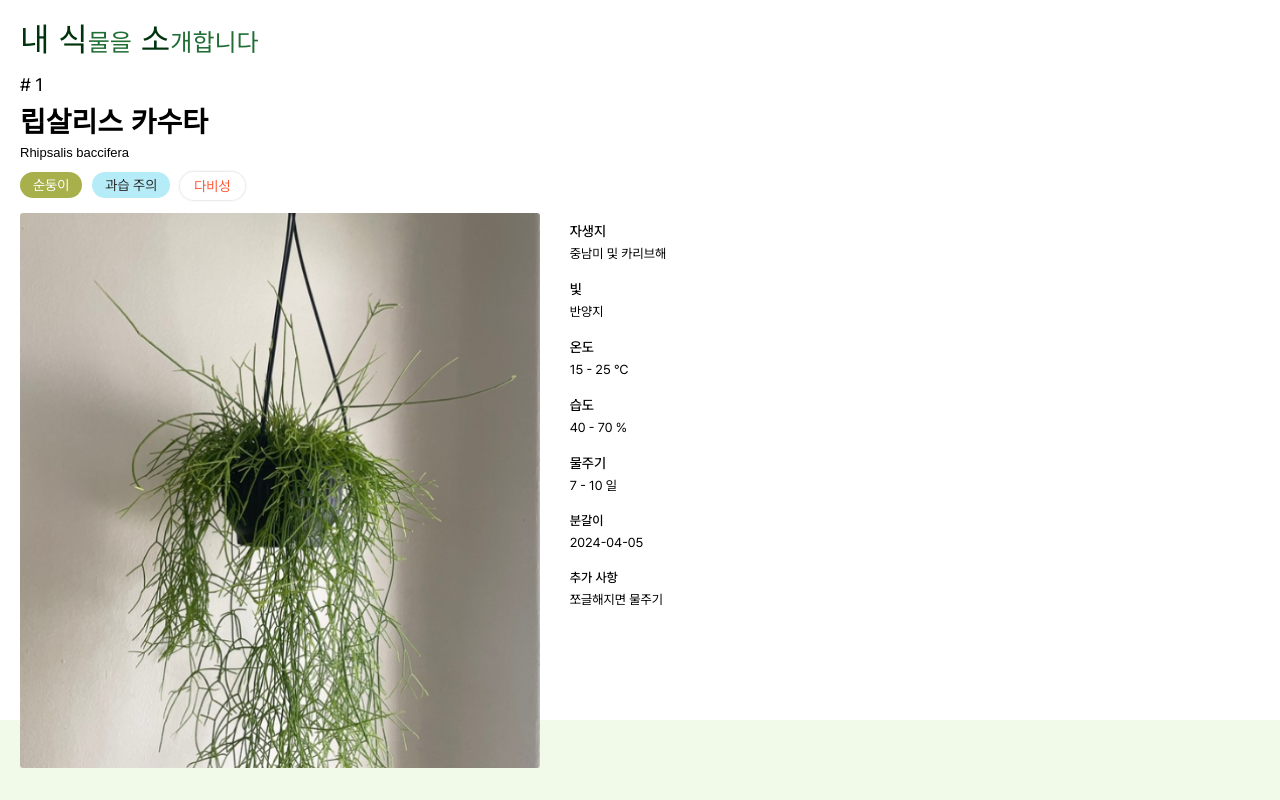
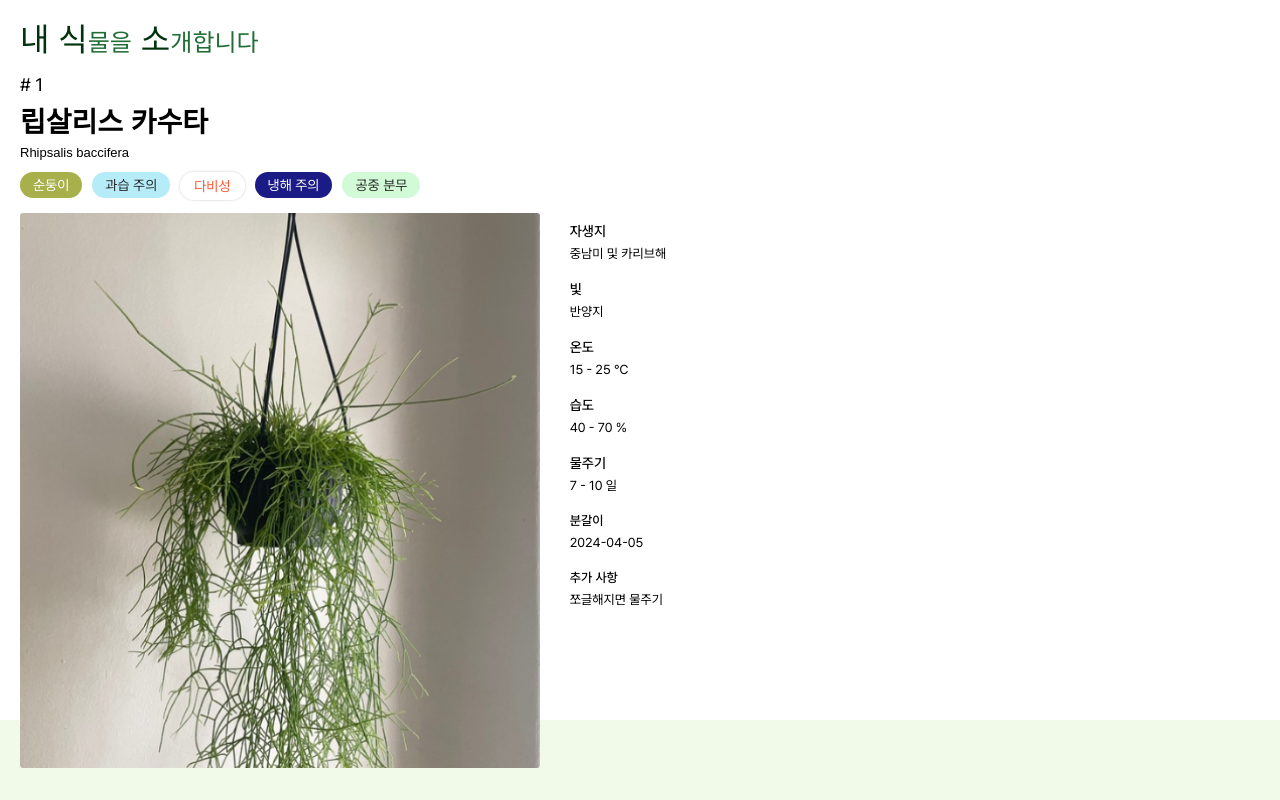
Before and after one commit to leedo97y/planteven, a Next.js app: page /detail/0 in a window 1280 px wide. Built offline with nearby package versions, Linux system fonts and the light colour scheme; a web font is replaced by a local one.

Commit message:
feat: 습도 및 냉해 관련 label 추가
- 습도 데이터를 이용한 공중 분무 관련 라벨 추가
- 온도 데이터를 이용한 냉해 관련 라벨 추가
- theme에 라벨 색상 추가
- 라벨 색상 이름 통일성 부여하기 위해 수정

```diff
--- a/src/components/Detail/DetailMainInfo.tsx
+++ b/src/components/Detail/DetailMainInfo.tsx
@@ -17,7 +17,9 @@ const DetailMainInfo = (props: PlantList) => {
         <h1>{props.name}</h1>
         <p id="detailName">{props.detailName}</p>
         <Label
+          temp={props.info?.temp}
           light={props.info?.light}
+          humidity={props.info?.humidity}
           watering={props.info?.watering}
           fertilizer={props.info?.fertilizer}
         />
--- a/src/components/Detail/Label.tsx
+++ b/src/components/Detail/Label.tsx
@@ -2,15 +2,27 @@ import { LabelContainer, LabelMainDiv } from "@/styles/LabelStyle";
 import { PlantInfoDetail } from "@/types";
 
 const Label = ({
+  temp,
   light,
+  humidity,
   watering,
   fertilizer,
-}: Pick<PlantInfoDetail, "light"> &
+}: Pick<PlantInfoDetail, "temp"> &
+  Pick<PlantInfoDetail, "light"> &
+  Pick<PlantInfoDetail, "humidity"> &
   Pick<PlantInfoDetail, "fertilizer"> &
   Pick<PlantInfoDetail, "watering">) => {
-  let cycle = 0;
-  watering?.map((num) => (cycle += num));
-  const average = cycle / 2;
+  let waterCycle = 0;
+  watering?.map((num) => (waterCycle += num));
+  const wateringAverage = Math.floor(waterCycle / watering?.length);
+
+  let tempSum = 0;
+  temp?.map((num) => (tempSum += num));
+  const tempAverage = Math.ceil(tempSum / temp?.length);
+
+  let humidSum = 0;
+  humidity?.map((num) => (humidSum += num));
+  const humidAverage = Math.ceil(humidSum / humidity?.length);
 
   return (
     <LabelContainer>
@@ -19,10 +31,10 @@ const Label = ({
       ) : (
         <LabelMainDiv id="easyToGrowIndoor">순둥이</LabelMainDiv>
       )}
-      {average > 7.5 ? (
+      {wateringAverage > 7.5 ? (
         <LabelMainDiv id="needLessWater">과습 주의</LabelMainDiv>
       ) : (
-        <LabelMainDiv id="waterLover">물이 좋아!</LabelMainDiv>
+        <LabelMainDiv id="waterLover">물먹는 하마</LabelMainDiv>
       )}
       {fertilizer === "HIGH" ? (
         <LabelMainDiv id="high">다비성</LabelMainDiv>
@@ -31,6 +43,16 @@ const Label = ({
       ) : (
         <LabelMainDiv id="low">비료 적게</LabelMainDiv>
       )}
+      {tempAverage > 18 ? (
+        <LabelMainDiv id="canBeFreezeInWinter">냉해 주의</LabelMainDiv>
+      ) : (
+        <LabelMainDiv id="surviveInWinter">겨울에도 짱셈</LabelMainDiv>
+      )}
+      {humidAverage > 50 ? (
+        <LabelMainDiv id="needAirHumidity">공중 분무</LabelMainDiv>
+      ) : (
+        <LabelMainDiv id="iLikeDryAir">건조한게 좋아</LabelMainDiv>
+      )}
     </LabelContainer>
   );
 };
--- a/src/styles/HeaderStyle.ts
+++ b/src/styles/HeaderStyle.ts
@@ -21,7 +21,7 @@ export const HomeTitle = styled.div`
     width: fit-content;
     margin: 0;
     font-size: ${({ theme }) => theme.font.xxlg};
-    color: ${({ theme }) => theme.colors.darkGreen};
+    color: ${({ theme }) => theme.colors.deepGreen};
 
     span {
       font-size: ${({ theme }) => theme.font.lg};
--- a/src/styles/LabelStyle.ts
+++ b/src/styles/LabelStyle.ts
@@ -15,6 +15,7 @@ export const LabelMainDiv = styled.div`
   padding: 5px 13px;
   border-radius: 50px;
 
+  /* 키우기 난이도 */
   &#easyToGrowIndoor {
     background-color: ${({ theme }) => theme.colors.yellowGreen};
     color: #fff;
@@ -25,6 +26,7 @@ export const LabelMainDiv = styled.div`
     color: #fff;
   }
 
+  /* 과습 예방 */
   &#waterLover {
     background-color: ${({ theme }) => theme.colors.mediumBlue};
     color: #fff;
@@ -35,6 +37,18 @@ export const LabelMainDiv = styled.div`
     color: ${({ theme }) => theme.colors.black};
   }
 
+  /* 공중 습도 */
+  &#needAirHumidity {
+    background-color: ${({ theme }) => theme.colors.labelLightGreen};
+    color: ${({ theme }) => theme.colors.black};
+  }
+
+  &#iLikeDryAir {
+    background-color: ${({ theme }) => theme.colors.labelLightOrange};
+    color: ${({ theme }) => theme.colors.black};
+  }
+
+  /* 비료 요구도 */
   &#high {
     background-color: transparent;
     border: 1px solid #fff;
@@ -55,4 +69,15 @@ export const LabelMainDiv = styled.div`
     box-shadow: 0px 0px 2px 1px rgba(0, 0, 0, 0.1);
     color: ${({ theme }) => theme.colors.navy};
   }
+
+  /* 냉해 예방 */
+  &#canBeFreezeInWinter {
+    background-color: ${({ theme }) => theme.colors.deepNavy};
+    color: #fff;
+  }
+
+  &#surviveInWinter {
+    background-color: ${({ theme }) => theme.colors.lightNavy};
+    color: ${({ theme }) => theme.colors.black};
+  }
 `;
--- a/src/styles/theme.tsx
+++ b/src/styles/theme.tsx
@@ -15,19 +15,19 @@ const theme: Theme = {
   colors: {
     // font, basic color
     black: "#292929",
-    darkGray: "#878787",
+    deepGray: "#878787",
     brown: "#7a5c3e",
-    darkBrown: "#634a33",
+    deepBrown: "#634a33",
 
     // main green
-    darkGreen: "#00320D",
+    deepGreen: "#00320D",
     mediumGreen: "#0C501E",
     green: "#216E35",
     lightGreen: "#39864D",
     mistGreen: "#63a775",
 
     // sub yellow green
-    darkYellowGreen: "#3C4200",
+    deepYellowGreen: "#3C4200",
     mediumYellowGreen: "#60690F",
     yellowGreen: "#A7B04B",
     mistYellowGreen: "#D2DB82",
@@ -51,6 +51,10 @@ const theme: Theme = {
     orange: "#FF9731",
     lightOrange: "#FFBE7E",
 
+    // label color
+    labelLightGreen: "#d2fad6",
+    labelLightOrange: "#fae9c3",
+
     // background color
     bgYellowGreen: "#f1fae8",
     bgGreen: "#fafffb",
```
Also changed, not shown: emotion.d.ts (+8 -4 lines).
